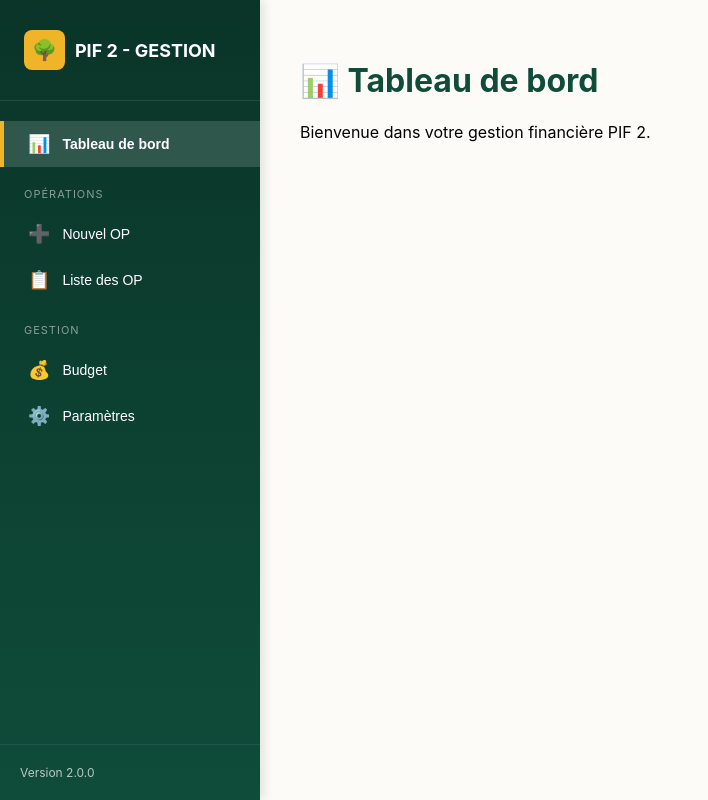
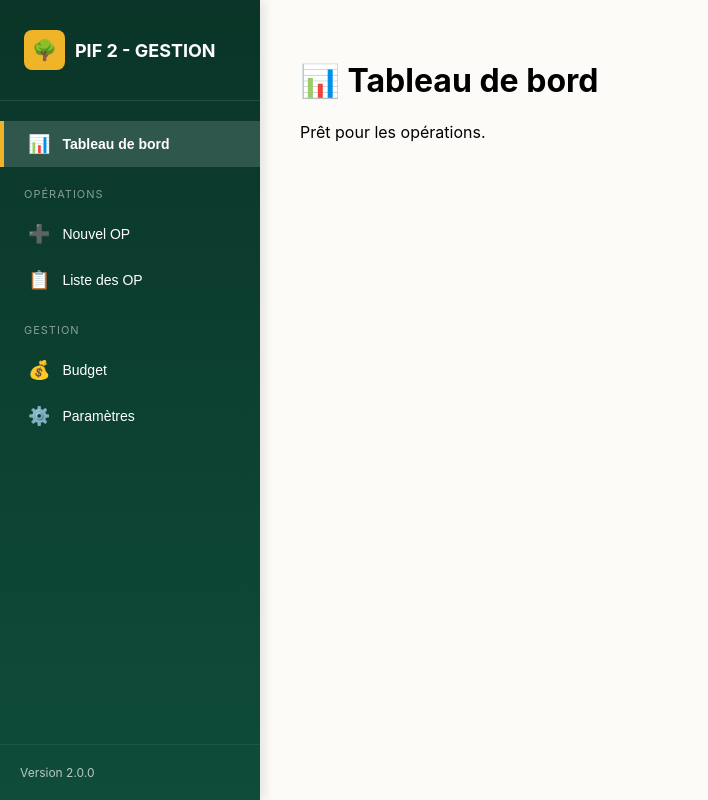
Before and after one commit to carolevinama-stack/PIF2-OP, a React (Create React App) app: page / in a window 1280 px wide. Shown: the whole page, without its empty margins (0-708 px from the left). Built offline with nearby package versions, Linux system fonts and the light colour scheme; the HTML template or start-up script is replaced by a standard one.

Commit message:
Update App.js

```diff
--- a/src/App.js
+++ b/src/App.js
@@ -1,6 +1,9 @@
 import React, { useState } from 'react';
 import Sidebar from './components/Sidebar';
-import Budget from './pages/Budget'; // On importe la nouvelle page
+import Budget from './pages/Budget';
+import Parametres from './pages/Parametres';
+import Beneficiaires from './pages/Beneficiaires';
+import NouvelOp from './pages/NouvelOp'; // AJOUTÉ
 
 function App() {
   const [currentPage, setCurrentPage] = useState('dashboard');
@@ -8,16 +11,15 @@ function App() {
   const renderPage = () => {
     switch(currentPage) {
       case 'dashboard':
-        return (
-          <div style={{ padding: '40px' }}>
-            <h1 style={{ color: '#0f4c3a' }}>📊 Tableau de bord</h1>
-            <p>Bienvenue dans votre gestion financière PIF 2.</p>
-          </div>
-        );
+        return <div style={{ padding: '40px' }}><h1>📊 Tableau de bord</h1><p>Prêt pour les opérations.</p></div>;
       case 'budget':
-        return <Budget />; // ICI : On affiche notre nouveau fichier Budget.js
-      case 'nouvelOp':
-        return <div style={{ padding: '40px' }}><h1>➕ Nouvel OP</h1><p>Module en cours de migration...</p></div>;
+        return <Budget />;
+      case 'parametres':
+        return <Parametres />;
+      case 'beneficiaires':
+        return <Beneficiaires />;
+      case 'nouvelOp': // AJOUTÉ
+        return <NouvelOp />;
       default:
         return <div style={{ padding: '40px' }}><h1>Page en construction</h1></div>;
     }
```
